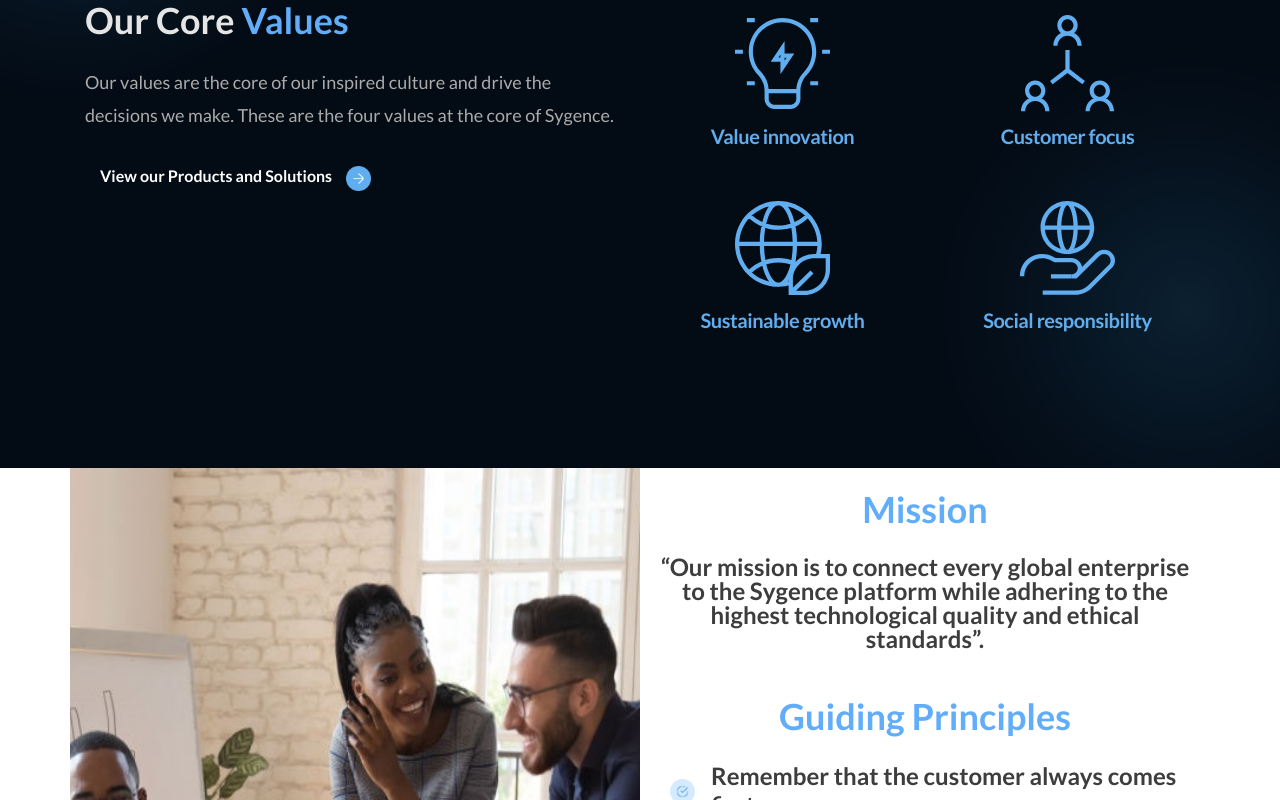
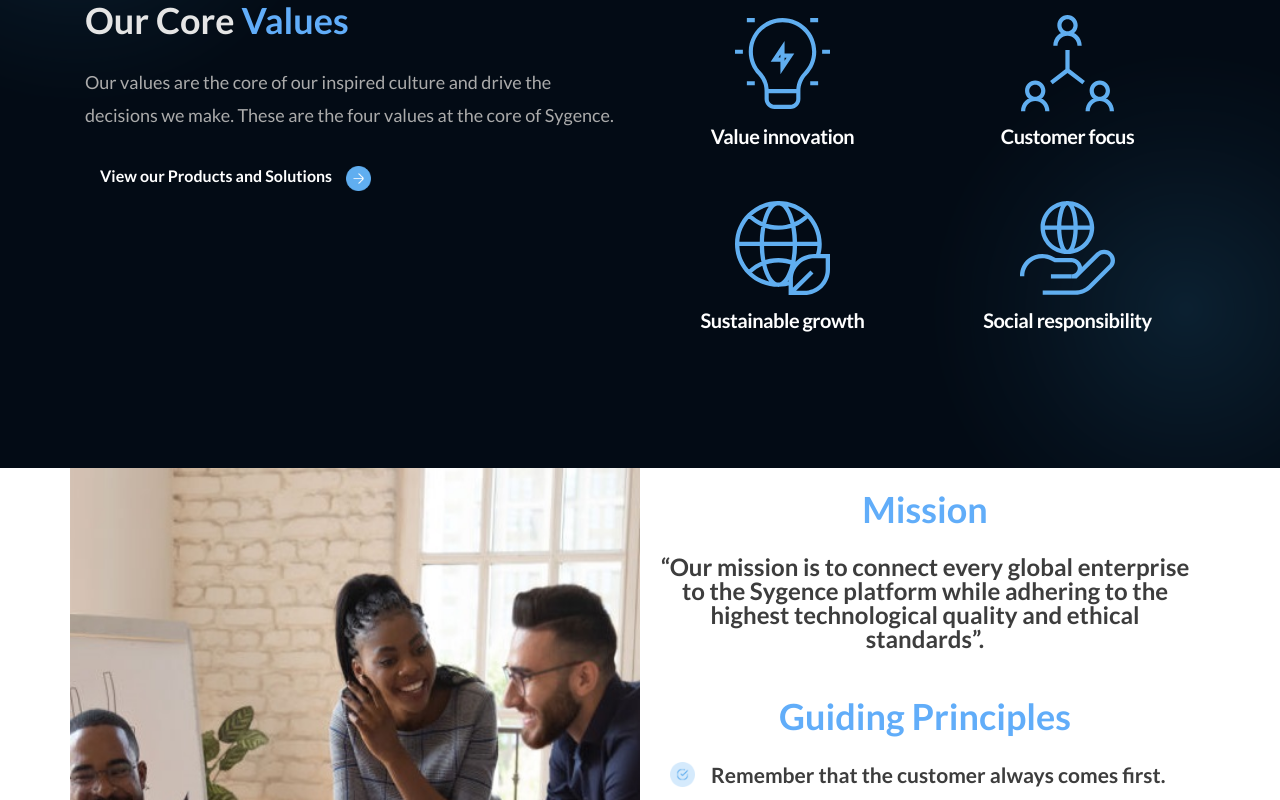
Before and after one commit to GauraviSawaikar/SygenceNew, a plain HTML site: page aboutus.html in a window 1280 px wide. Shown: the part 1180-1980 px from the top of the page. Drawn offline with Linux system fonts and the light colour scheme.

Commit message:
sygence raised issue fix

```diff
--- a/custom.css
+++ b/custom.css
@@ -211,7 +211,7 @@
 
 .about-us-guide-content {
     color: #3d3d3d;
-    font-size: 24px;
+    font-size: 21px;
     font-weight: 600;
     text-align: left;
 }
@@ -220,7 +220,7 @@
 
 /* use in about page ---> start */
 .customAboutText {
-    color: #60AEF0;
+    color: #ffffff;
     text-align: center;
     font-size: 20px;
     font-style: normal;
```
